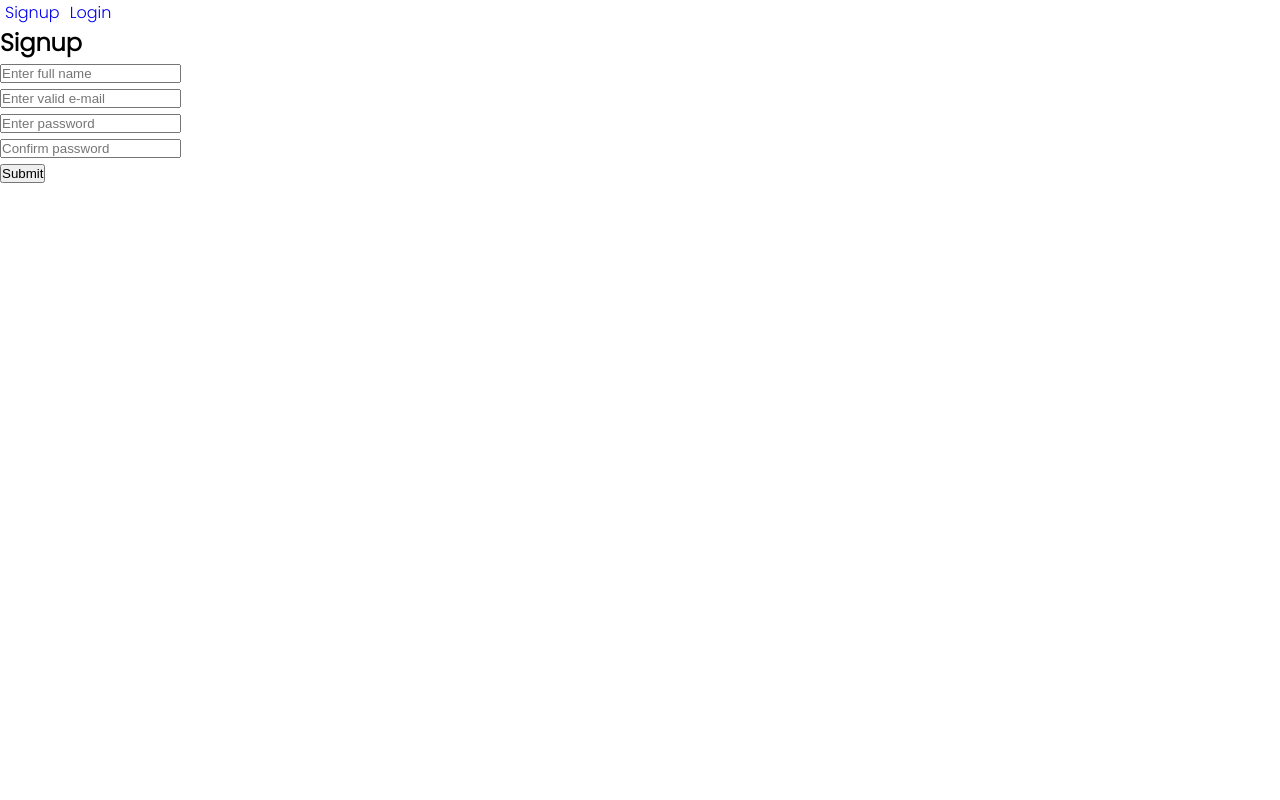
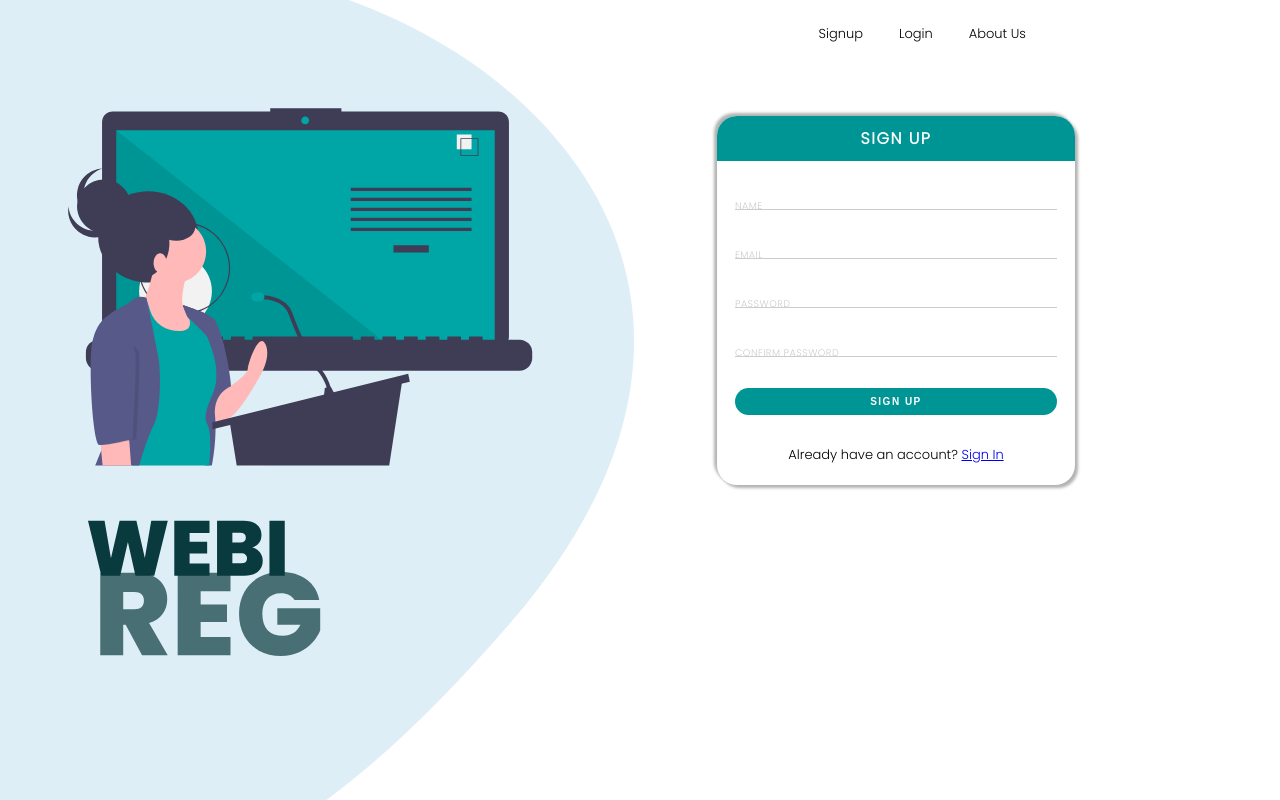
Before and after one commit to ashish25-bit/webi-reg, a React (Create React App) app in the folder client/: page / in a window 1280 px wide. Built offline with nearby package versions, Linux system fonts and the light colour scheme; the HTML template or start-up script is replaced by a standard one.

Commit message:
styling added to login page and signup page

```diff
--- a/client/public/index.html
+++ b/client/public/index.html
@@ -12,7 +12,7 @@
     <link href="https://fonts.googleapis.com/css2?family=Poppins:wght@300&display=swap" rel="stylesheet">
     <link rel="apple-touch-icon" href="%PUBLIC_URL%/logo192.png" />
     <link rel="manifest" href="%PUBLIC_URL%/manifest.json" />
-    <title>WebiReg</title>
+    <title>WebiReg - Webinar management application</title>
   </head>
   <body>
     <noscript>You need to enable JavaScript to run this app.</noscript>
--- a/client/src/App.css
+++ b/client/src/App.css
@@ -7,5 +7,164 @@ body {
 }
 a {
   text-decoration: none;
-  margin: 0 5px;
 }
+
+button {
+  cursor: pointer;
+}
+.container {
+  width: 100%;
+  height: 100vh;
+  background-image: url('./images/backgroung-signup.svg');
+  background-position: left;
+  background-repeat: no-repeat;
+  background-size: contain;
+}
+.header {
+  text-align: right;
+  width: 80%;
+  margin: 0px auto;
+  padding: 20px;
+  position: absolute;
+}
+.nav_link {
+  margin: 0 10px;
+  padding: 5px 8px;
+  font-size: 13px;
+  color: black;
+  user-select: none;
+}
+.current_link {
+  background: #009595;
+  color: white;
+  border-radius: 50px;
+}
+.wrapper {
+  width: 80%;
+  margin: 0px auto;
+  height: calc(100% - 200px);
+  display: flex;
+}
+.wrapper div {
+  flex:1;
+}
+.signup_con, .login_con {
+  display: flex;
+  justify-content: center;
+  text-align: center;
+  align-items: center;
+}
+.aside {
+  position: relative;
+}
+.aside ul {
+  position: absolute;
+  top: 40%;
+}
+.form {
+  width: 70%;
+  box-shadow: 3px 3px 3px rgba(0,0,0,0.3), -3px -3px 3px rgba(0,0,0,0.3);
+  border-radius: 20px;
+}
+.form_head {
+  background: #009595;
+  border-radius: 20px 20px 0 0;
+  padding: 10px 0;
+  color: white;
+  letter-spacing: 1.5px;
+  text-transform: uppercase;
+  font-weight: bolder;
+}
+.field {
+  display: flex;
+  flex-flow: column-reverse;
+  text-align: left;
+  width: 90%;
+  margin: 20px auto;
+}
+.label, .input_field {
+  transition: all 0.2s;
+  touch-action: manipulation;
+}
+.input_field {
+  font-size: 0.8em;
+  border: 0;
+  border-bottom: 1px solid #ccc;
+  font-family: inherit;
+  -webkit-appearance: none;
+  border-radius: 0;
+  padding: 0;
+  cursor: text;
+}
+.input_field:focus {
+  outline: 0;
+  border-bottom: 1px solid #009595;
+}
+.label {
+  text-transform: uppercase;
+  letter-spacing: 0.05em;
+  font-size: 0.4em;
+  user-select: none;
+  color: #ccc;
+}
+.input_field:placeholder-shown + .label {
+  cursor: text;
+  max-width: 66.66%;
+  white-space: nowrap;
+  overflow: hidden;
+  text-overflow: ellipsis;
+  transform-origin: left bottom;
+  transform: translate(0, 1.4rem) scale(1.5);
+}
+::-webkit-input-placeholder {
+  opacity: 0;
+  transition: inherit;
+}
+.input_field:focus::-webkit-input-placeholder {
+  opacity: 1;
+}
+.input_field:not(:placeholder-shown) + .label,
+.input_field:focus + .label {
+  transform: translate(0, 0) scale(1);
+  cursor: pointer;
+  color: #009595;
+}
+.btn_con{
+  margin: 30px auto;
+  width: 90%;
+}
+.btn_con button {
+  width: 100%;
+  padding: 8px 0;
+  border: none;
+  background: #009595;
+  font-size: 10px;
+  font-weight: bolder;
+  letter-spacing: 1.5px;
+  text-transform: uppercase;
+  color: white;
+  border-radius: 40px;
+}
+.already {
+  font-size: 13px;
+  margin-bottom: 20px;
+}
+.already a {
+  text-decoration: underline;
+}
+
+/* login page */
+.container_login {
+  width: 100%;
+  height: 100vh;
+  background-image: url('./images/backgroung-login.svg');
+  background-position: left;
+  background-repeat: no-repeat;
+  background-size: contain;
+}
+.aside ul li {
+  font-size: 13px;
+  font-weight: bold;
+  margin: 10px 0;
+  user-select: none;
+}
--- a/client/src/App.js
+++ b/client/src/App.js
@@ -4,7 +4,7 @@ import './App.css';
 import Signup from './components/auth/Signup'
 import Login from './components/auth/Login'
 import Header from './components/layout/Header'
-import Alert from './components/layout/Alert'
+// import Alert from './components/layout/Alert'
 import Dasboard from './components/docs/Dashboard'
 import PrivateRoute from './components/routes/PrivateRoute'
 // redux
@@ -30,7 +30,7 @@ const App = () => {
             <Route exact path='/login' component={Login} />
             <PrivateRoute exact path='/dashboard' component={Dasboard} />
           </Switch>
-          <Alert />
+          {/* <Alert /> */}
         </Fragment>
       </Router>
     </Provider>
--- a/client/src/components/auth/Login.js
+++ b/client/src/components/auth/Login.js
@@ -1,4 +1,4 @@
-import React, { Fragment, useState } from 'react'
+import React, { Fragment, useState, useEffect } from 'react'
 import { Redirect } from 'react-router-dom'
 import { connect } from 'react-redux'
 import PropTypes from 'prop-types'
@@ -17,6 +17,9 @@ const Login = ({ login, isAuthenticated }) => {
         login(email, password)
     }
 
+    // changing the document title
+    useEffect(() => {document.title = 'WebiReg - Login'},[])
+
     const changeHandler = e => setFormData({ ...formData, [e.target.name]: e.target.value })
 
     // redirect if logged in
@@ -25,32 +28,64 @@ const Login = ({ login, isAuthenticated }) => {
 
     return (
         <Fragment>
-            <h2>Login</h2>
-            <form method='POST' onSubmit={e => submitForm(e)}>
-                <div>
+            <div className="container_login">
+                <div className="wrapper">
+                    <div className="aside">
+                        <ul>
+                            <li>Register for a webinar.</li>
+                            <li>Post webinar details.</li>
+                            <li>Get email before staring of the webinar</li>
+                            <li>Don’t miss any webinar.</li>
+                        </ul>
+                    </div>
+                    <div className='login_con'>
+                        <form method='POST' className='form' onSubmit={e => submitForm(e)}>
+                            <div className='form_head'>Sign In</div>
+
+                            {/* email input field */}
+                            <div className="field">
                                 <input
-                        type='email'
-                        name='email'
-                        placeholder='Enter valid e-mail'
+                                    type="email"
+                                    name="email"
+                                    id="email"
+                                    placeholder=" "
+                                    className='input_field'
+                                    autoComplete="off"
+                                    required
                                     value={email}
                                     onChange={e => changeHandler(e)}
+                                />
+                                <label htmlFor="email" className='label'>Email</label>
+                            </div>
+
+                            {/* password input field */}
+                            <div className="field">
+                                <input
+                                    type="password"
+                                    name="password"
+                                    id="password"
+                                    placeholder=" "
+                                    className='input_field'
+                                    autoComplete="off"
                                     required
-                    />
-                </div>
-                <div>
-                    <input
-                        type='password'
-                        name='password'
-                        placeholder='Enter password'
                                     value={password}
                                     onChange={e => changeHandler(e)}
-                        required
                                 />
+                                <label htmlFor="password" className='label'>Password</label>
                             </div>
-                <div>
-                    <button type='submit'>Submit</button>
+
+                            {/* submit button */}
+                            <div className='btn_con'>
+                                <button type="submit">Sign In</button>
                             </div>
+
+                            <div className="already">Don't have an account? <a href='/'>Sign Up</a></div>
+
                         </form>
+                    </div>
+                </div>
+            </div>
+
         </Fragment>
     )
 }
--- a/client/src/components/auth/Signup.js
+++ b/client/src/components/auth/Signup.js
@@ -35,8 +35,90 @@ const Signup = ({ setAlert, register, isAuthenticated }) => {
 
     return (
         <Fragment>
-            <h2>Signup</h2>
-            <form method='POST' onSubmit={e => submitForm(e)}>
+
+            <div className="container">
+                <div className="wrapper">
+                    <div className="aside"></div>
+                    <div className='signup_con'>
+                        <form method='POST' className='form' onSubmit={e => submitForm(e)} >
+                            <div className='form_head'>Sign Up</div>
+
+                            {/* name input field */}
+                            <div className="field">
+                                <input
+                                    type="text"
+                                    name="name"
+                                    id="name"
+                                    placeholder=" "
+                                    className='input_field'
+                                    autoComplete="off"
+                                    required
+                                    value={name}
+                                    onChange={e => changeHandler(e)}
+                                />
+                                <label htmlFor="name" className='label'>Name</label>
+                            </div>
+
+                            {/* email input field */}
+                            <div className="field">
+                                <input
+                                    type="email"
+                                    name="email"
+                                    id="email"
+                                    placeholder=" "
+                                    className='input_field'
+                                    autoComplete="off"
+                                    required
+                                    value={email}
+                                    onChange={e => changeHandler(e)}
+                                />
+                                <label htmlFor="email" className='label'>Email</label>
+                            </div>
+
+                            {/* password input field */}
+                            <div className="field">
+                                <input
+                                    type="password"
+                                    name="password"
+                                    id="password"
+                                    placeholder=" "
+                                    className='input_field'
+                                    autoComplete="off"
+                                    required
+                                    value={password}
+                                    onChange={e => changeHandler(e)}
+                                />
+                                <label htmlFor="password" className='label'>Password</label>
+                            </div>
+
+                            {/* password input field */}
+                            <div className="field">
+                                <input
+                                    type="password"
+                                    name="cpassword"
+                                    id="cpassword"
+                                    placeholder=" "
+                                    className='input_field'
+                                    autoComplete="off"
+                                    required
+                                    value={cpassword}
+                                    onChange={e => changeHandler(e)}
+                                />
+                                <label htmlFor="cpassword" className='label'>Confirm Password</label>
+                            </div>
+
+                            {/* submit button */}
+                            <div className='btn_con'>
+                                <button type="submit">Sign Up</button>
+                            </div>
+
+                            <div className="already">Already have an account? <a href='/login'>Sign In</a></div>
+                        </form>
+                    </div>
+                </div>
+            </div>
+
+            {/* <form method='POST' onSubmit={e => submitForm(e)}>
                 <div>
                     <input
                         type='text'
@@ -80,7 +162,7 @@ const Signup = ({ setAlert, register, isAuthenticated }) => {
                 <div>
                     <button type='submit'>Submit</button>
                 </div>
-            </form>
+            </form> */}
         </Fragment>
     )
 }
--- a/client/src/components/docs/Dashboard.js
+++ b/client/src/components/docs/Dashboard.js
@@ -1,7 +1,11 @@
-import React from 'react'
+import React, { useEffect } from 'react'
 import PropTypes from 'prop-types'
 
 const Dashboard = props => {
+
+    // changing the document title
+    useEffect(() => {document.title = 'Dashboard - WebiReg'},[])
+
     return (
         <div>
             Dashboard
--- a/client/src/components/layout/Header.js
+++ b/client/src/components/layout/Header.js
@@ -6,19 +6,22 @@ import { logout } from '../../job/auth'
 
 const Header = ({ auth: { isAuthenticated, loading }, logout }) => {
 
+    console.log('header')
+
     const landLinks = (
-        <div>
-            <Link to='/'>Signup</Link>
-            <Link to='/login'>Login</Link>
+        <div className='header'>
+            <Link className='nav_link' to='/'>Signup</Link>
+            <Link className='nav_link' to='/login'>Login</Link>
+            <Link className='nav_link' to='/'>About Us</Link>
         </div>
     )
 
     const authLinks = (
-        <div>
-            <Link to='/home'>Home</Link>
-            <Link to='/dasboard'>Dasboard</Link>
-            <Link to='/profile'>Profile</Link>
-            <a href='/login' onClick={logout}>Logout</a>
+        <div className='header'>
+            <Link className='nav_link' to='/home'>Home</Link>
+            <Link className='nav_link' to='/dasboard'>Dasboard</Link>
+            <Link className='nav_link' to='/profile'>Profile</Link>
+            <a className='nav_link' href='/login' onClick={logout}>Logout</a>
         </div>
     )
 
```
Also changed, not shown: client/src/components/routes/PrivateRoute.js (+7 -3 lines), client/src/images/backgroung-login.svg (added), client/src/images/backgroung-signup.svg (added). Lines whose indentation alone changed are shown as unchanged.
